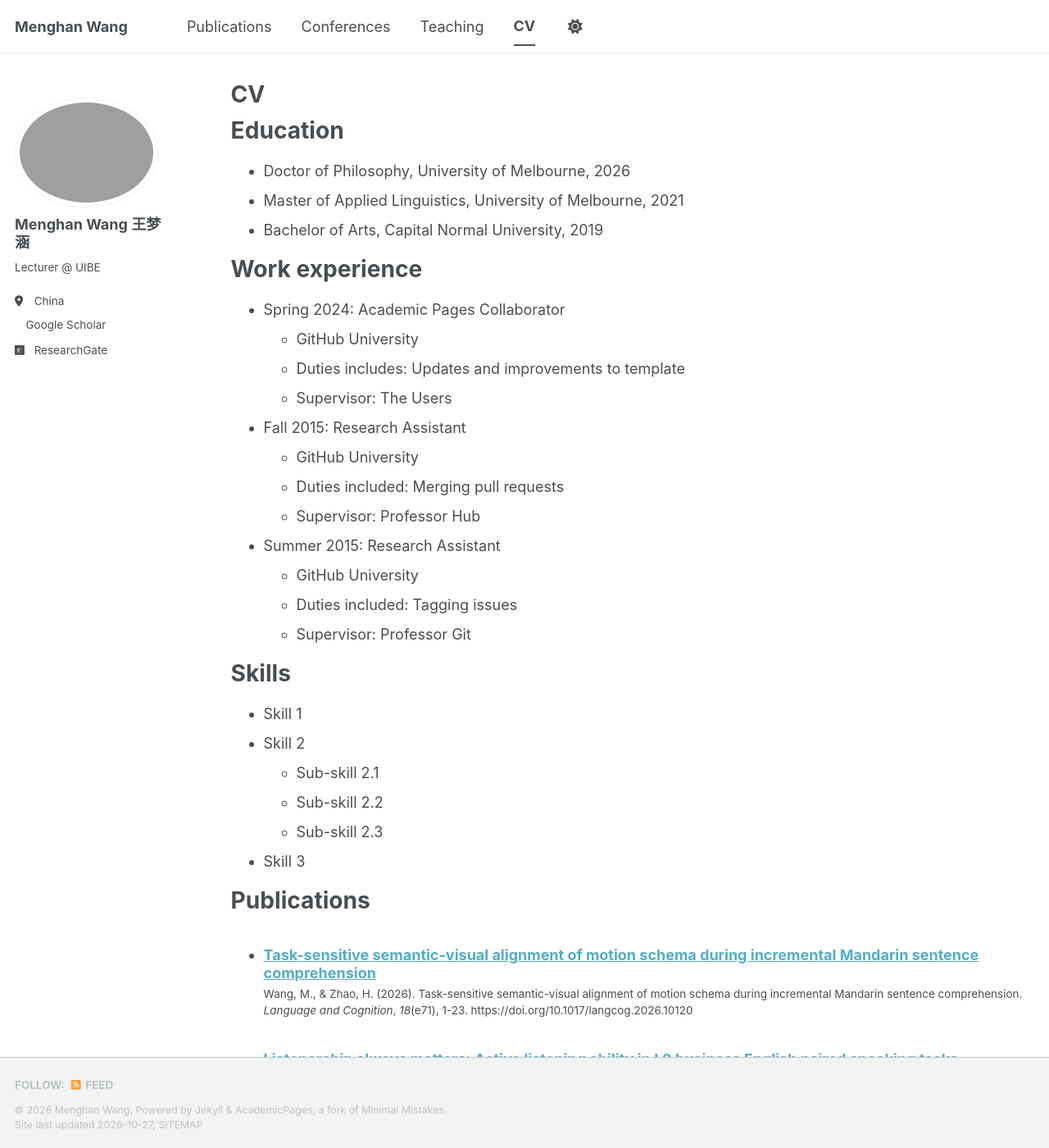
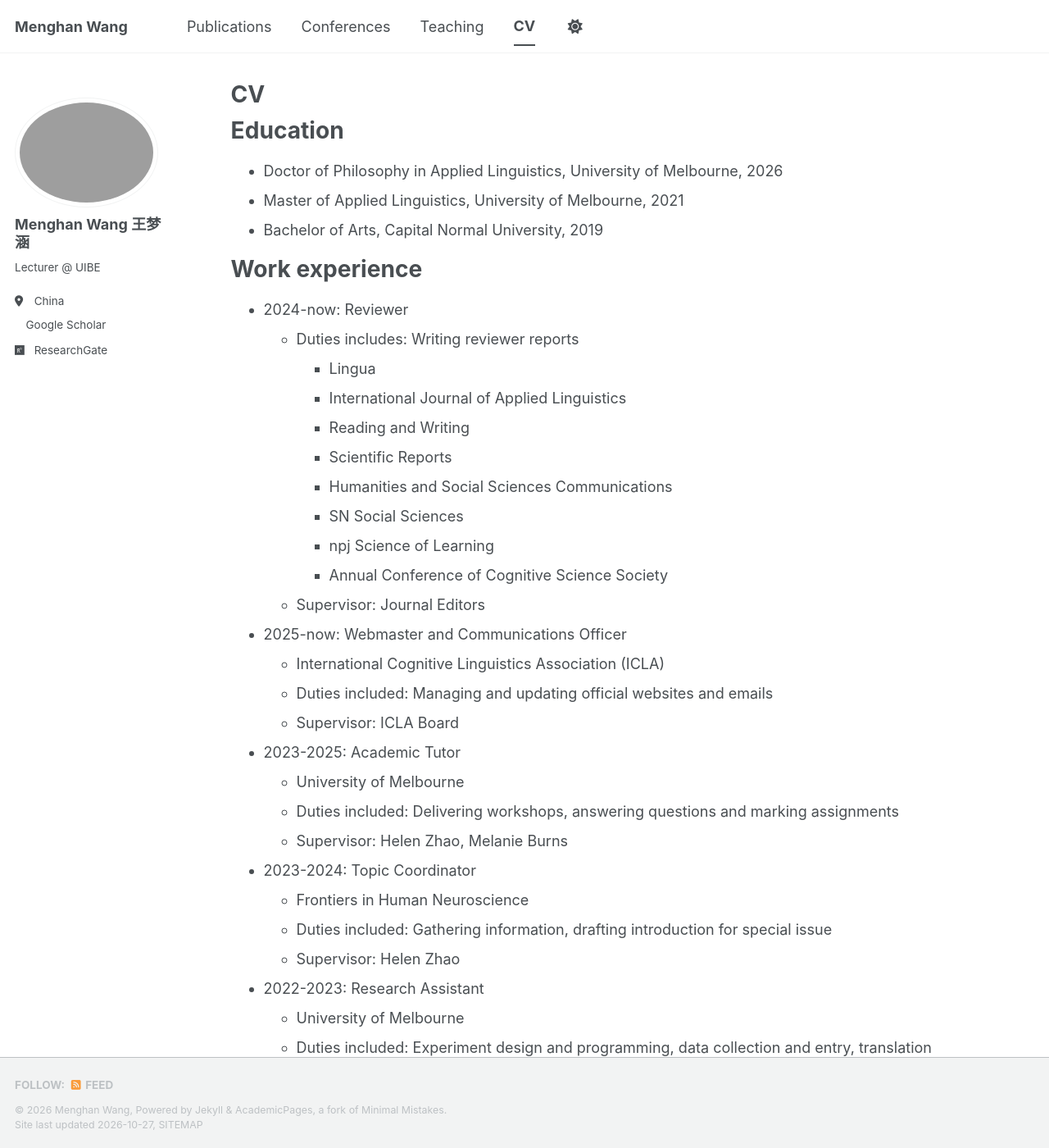
Before and after one commit to menghan120/menghan.github.io, a Jekyll site: the page built from _pages/cv.md, in a window 1280 px wide and 1400 px high. Shown: the whole window at 82% size. Built offline with Jekyll 4.4.1, drawn with Linux system fonts in a browser that asks for light colours; a script bundle is joined from its source files by our own code; a style sheet for code colours, icons or effects is not loaded.

Commit message:
Revise CV with updated education and work experience
Updated education and work experience sections with detailed descriptions and new roles.

```diff
--- a/_pages/cv.md
+++ b/_pages/cv.md
@@ -11,26 +11,43 @@ redirect_from:
 
 Education
 ======
-* Doctor of Philosophy, University of Melbourne, 2026
+* Doctor of Philosophy in Applied Linguistics, University of Melbourne, 2026
 * Master of Applied Linguistics, University of Melbourne, 2021
 * Bachelor of Arts, Capital Normal University, 2019
 
 Work experience
 ======
-* Spring 2024: Academic Pages Collaborator
-  * GitHub University
-  * Duties includes: Updates and improvements to template
-  * Supervisor: The Users
+* 2024-now: Reviewer
+  * Duties includes: Writing reviewer reports
+    * Lingua
+    * International Journal of Applied Linguistics
+    * Reading and Writing
+    * Scientific Reports
+    * Humanities and Social Sciences Communications
+    * SN Social Sciences
+    * npj Science of Learning
+    * Annual Conference of Cognitive Science Society
+  * Supervisor: Journal Editors
 
-* Fall 2015: Research Assistant
-  * GitHub University
-  * Duties included: Merging pull requests
-  * Supervisor: Professor Hub
+* 2025-now: Webmaster and Communications Officer
+  * International Cognitive Linguistics Association (ICLA)
+  * Duties included: Managing and updating official websites and emails
+  * Supervisor: ICLA Board
 
-* Summer 2015: Research Assistant
-  * GitHub University
-  * Duties included: Tagging issues
-  * Supervisor: Professor Git
+* 2023-2025: Academic Tutor
+  * University of Melbourne
+  * Duties included: Delivering workshops, answering questions and marking assignments
+  * Supervisor: Helen Zhao, Melanie Burns
+
+* 2023-2024: Topic Coordinator
+  * Frontiers in Human Neuroscience
+  * Duties included: Gathering information, drafting introduction for special issue
+  * Supervisor: Helen Zhao
+
+* 2022-2023: Research Assistant
+  * University of Melbourne
+  * Duties included: Experiment design and programming, data collection and entry, translation
+  * Supervisor: Helen Zhao, Ashleigh Hanson
 
 Skills
 ======
```
